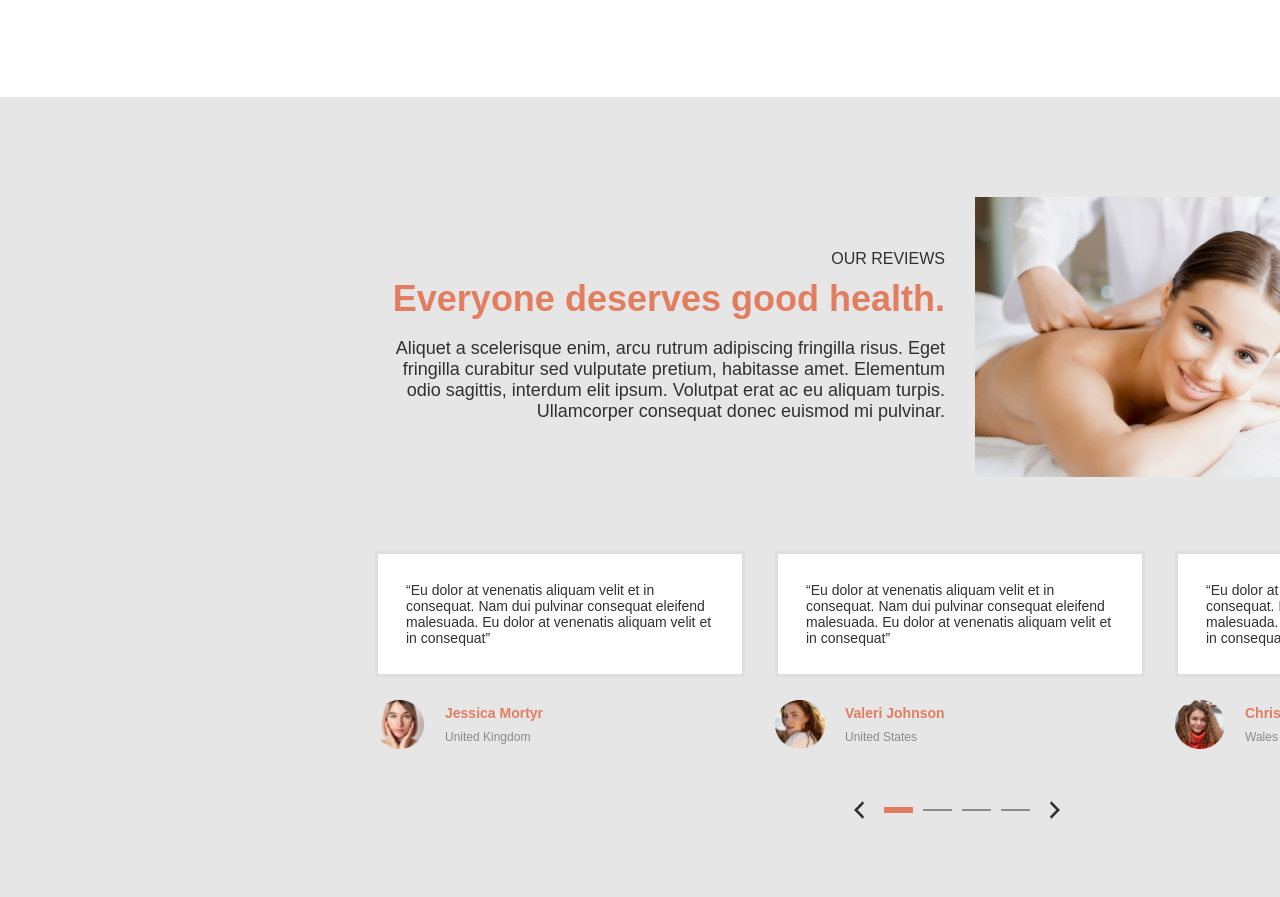
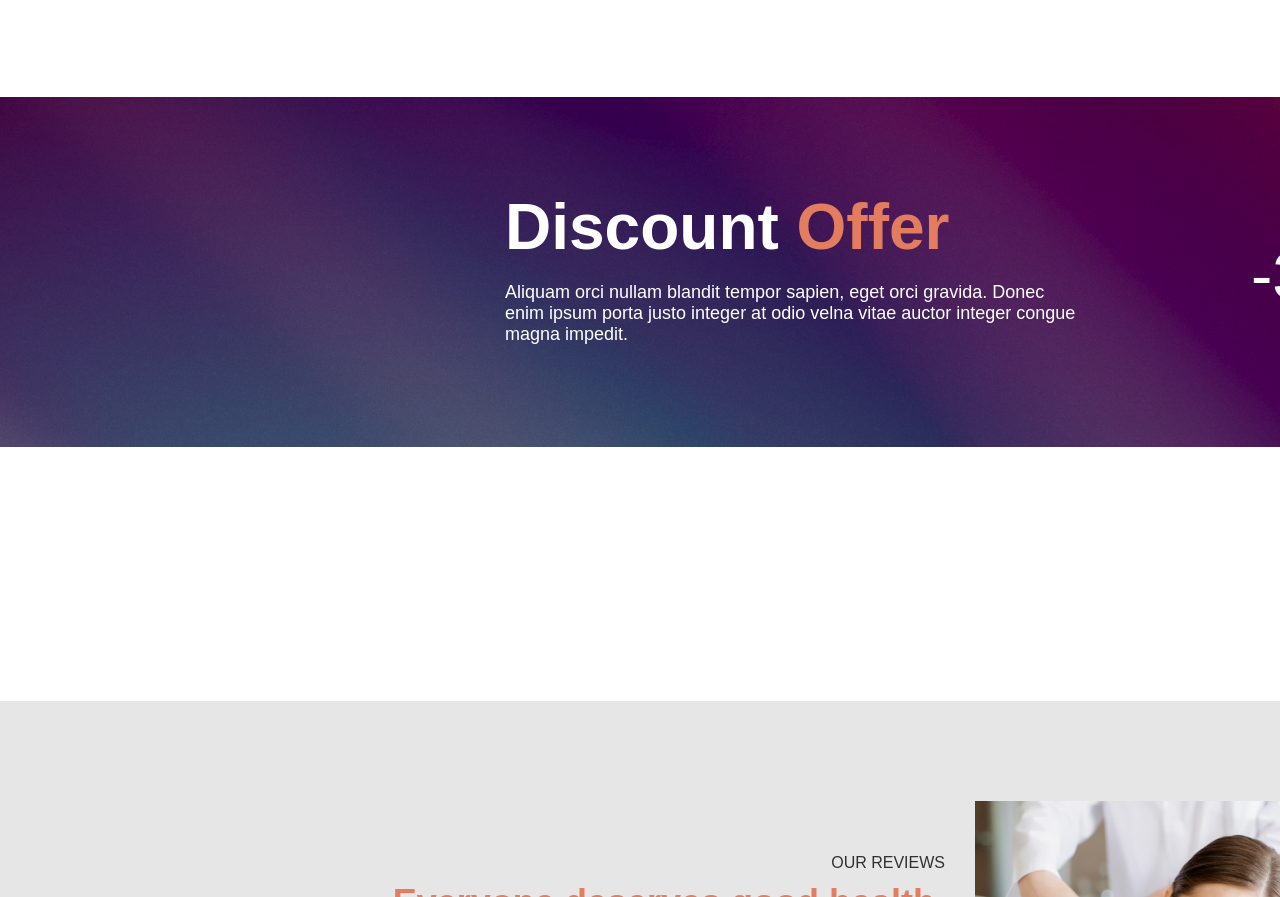
Before and after one commit to OxCart00/laboratorio-2, a plain HTML site: page services.html in a window 1280 px wide. Shown: the part 1537-2434 px from the top of the page. Drawn offline with Linux system fonts and the light colour scheme.

Commit message:
Finish services_discount

```diff
--- /dev/null
+++ b/estilos/_servs_discount.scss
@@ -0,0 +1,40 @@
+.servs_discount {
+    width: 120rem;
+}
+
+.servs_discount_text {
+    z-index: 2;
+    width: 56.875rem;
+    height: 9.375rem;
+    margin: 0 auto;
+    display: flex;
+    align-items: center;
+    position: relative;
+    bottom: 15.625rem;
+    gap: 10.1875rem;
+        p {
+            font-family: 'Libre Franklin', sans-serif;
+            font-size: 4rem;
+            color: white;
+        }
+}
+
+.servs_discount_text_title {
+    display: flex;
+    flex-direction: column;
+    width: 36.4375rem;
+        h2 {
+        font-family: 'Libre Franklin', sans-serif;
+        font-size: 4rem;
+        color: white;
+        margin: 0;
+        }
+            span {
+                color: #E27D60;
+            }
+                p {
+                    font-family: 'Work Sans', sans-serif;
+                    font-size: 1.125rem;
+                    color: white;
+                }
+}
--- a/estilos/estilos.scss
+++ b/estilos/estilos.scss
@@ -22,3 +22,4 @@ body{
 @import "Trataments";
 @import "landing";
 @import "our_services";
+@import "servs_discount";
--- a/services.html
+++ b/services.html
@@ -59,6 +59,20 @@
         <a href="#"><img src="images/Rehabilitation.png" alt=""></a>
         <a href=""><img src="images/Manicure & Pedicure.png" alt=""></a>
       </div>
+    </div>
+  </section>
+  <section class="servs_discount">
+    <img src="images/gradiants.png">
+    <div class="servs_discount_text">
+      <div class="servs_discount_text_title">
+        <h2>Discount<span> Offer</span></h2>
+        <p>
+          Aliquam orci nullam blandit tempor sapien, eget orci gravida. Donec enim ipsum porta justo integer at odio velna vitae auctor integer congue magna impedit.
+        </p>
+      </div>
+    <p>
+      -30%
+    </p>
     </div>
   </section>
   <section class="our_services">
```
Also changed, not shown: estilos/estilos.css, 1 other file.
